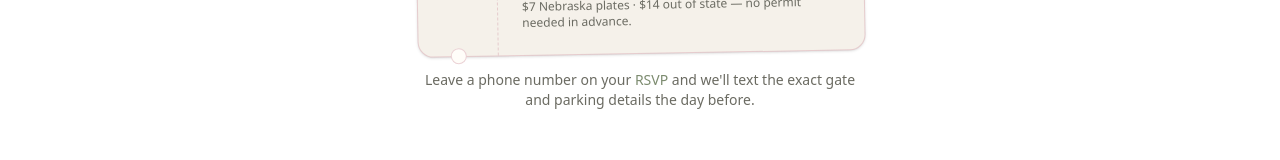
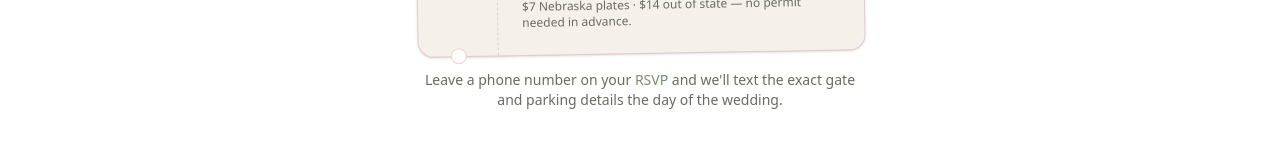
Before and after one commit to jed-richards/wedding-website, a SvelteKit app: page /travel in a window 1280 px wide. Shown: the part 605-765 px from the top of the page. Built offline with nearby package versions, Linux system fonts and the light colour scheme.

Commit message:
Change travel page text note to say 'the day of the wedding'
Co-Authored-By: Claude Opus 4.8 <noreply@anthropic.com>
Claude-Session: https://claude.ai/code/session_01RNajT95Cpu9VajEgjixH3h

```diff
--- a/src/routes/travel/+page.svelte
+++ b/src/routes/travel/+page.svelte
@@ -141,7 +141,7 @@
     <p class="max-w-md text-center font-body text-sm text-text-muted">
       Leave a phone number on your
       <a href="/rsvp" class="text-primary hover:text-accent hover:underline">RSVP</a>
-      and we'll text the exact gate and parking details the day before.
+      and we'll text the exact gate and parking details the day of the wedding.
     </p>
   </div>
 
```
